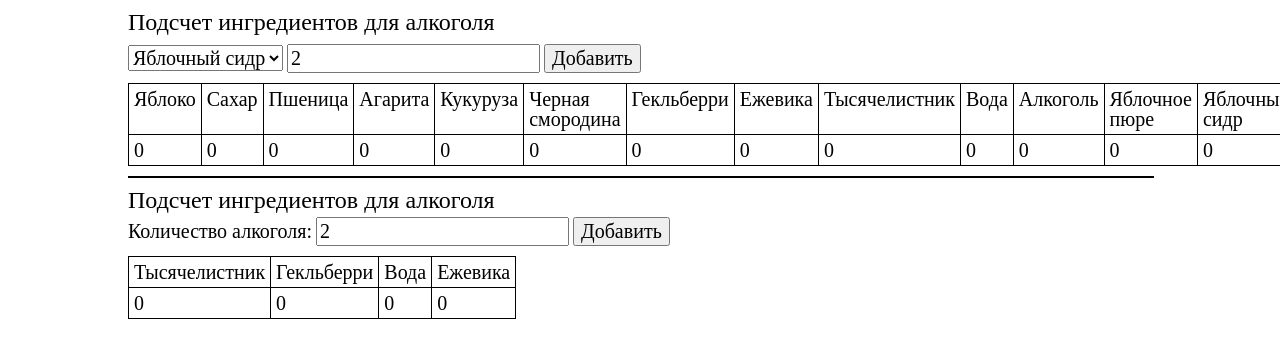
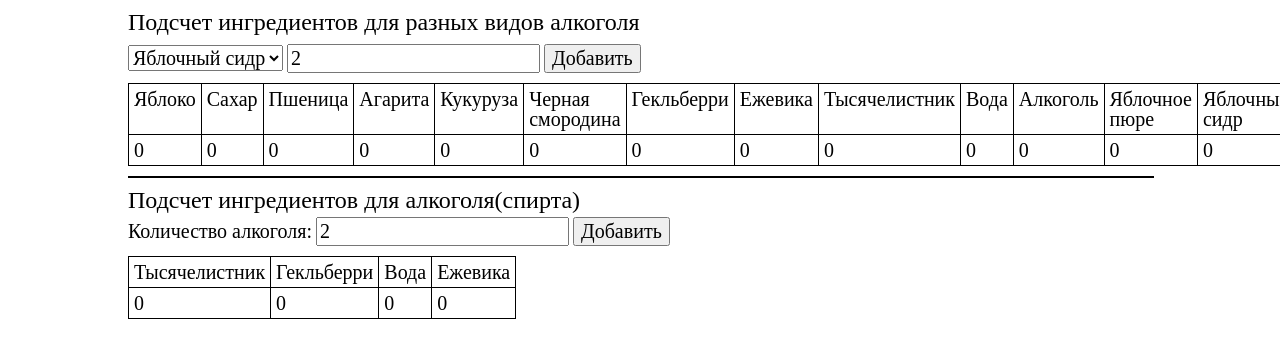
Before and after one commit to NorthMund/HangmenAlchogolCalculator, a plain HTML site: page index.html in a window 1280 px wide. Drawn offline with nearby package versions, Linux system fonts and the light colour scheme.

Commit message:
Изменен текст заголовков

```diff
--- a/index.html
+++ b/index.html
@@ -10,7 +10,7 @@
 </head>
 <body>
     <div class="container">
-        <h1>Подсчет ингредиентов для алкоголя</h1>
+        <h1>Подсчет ингредиентов для разных видов алкоголя</h1>
         <div class="inputs">
             <select name="drink" id="drink">
                 <option value="appleCider">Яблочный сидр</option>
@@ -60,7 +60,7 @@
             <hr>
 
             <div class="alchogol-calc">
-                <h1>Подсчет ингредиентов для алкоголя</h1>
+                <h1>Подсчет ингредиентов для алкоголя(спирта)</h1>
                 <div class="alchogol-inputs">
                     <label for="">Количество алкоголя:</label>
                     <input id="alchogol-quantity" step="2" min="2" value="2" type="number">
```
